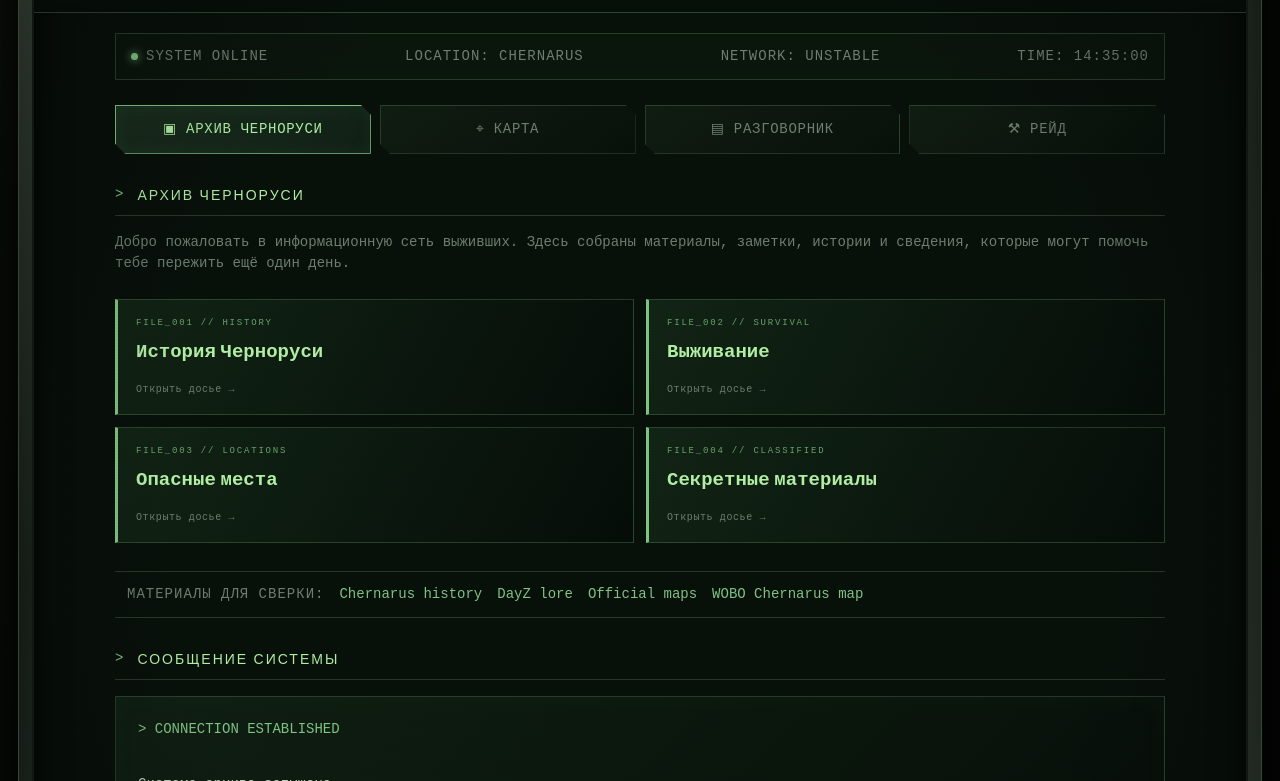
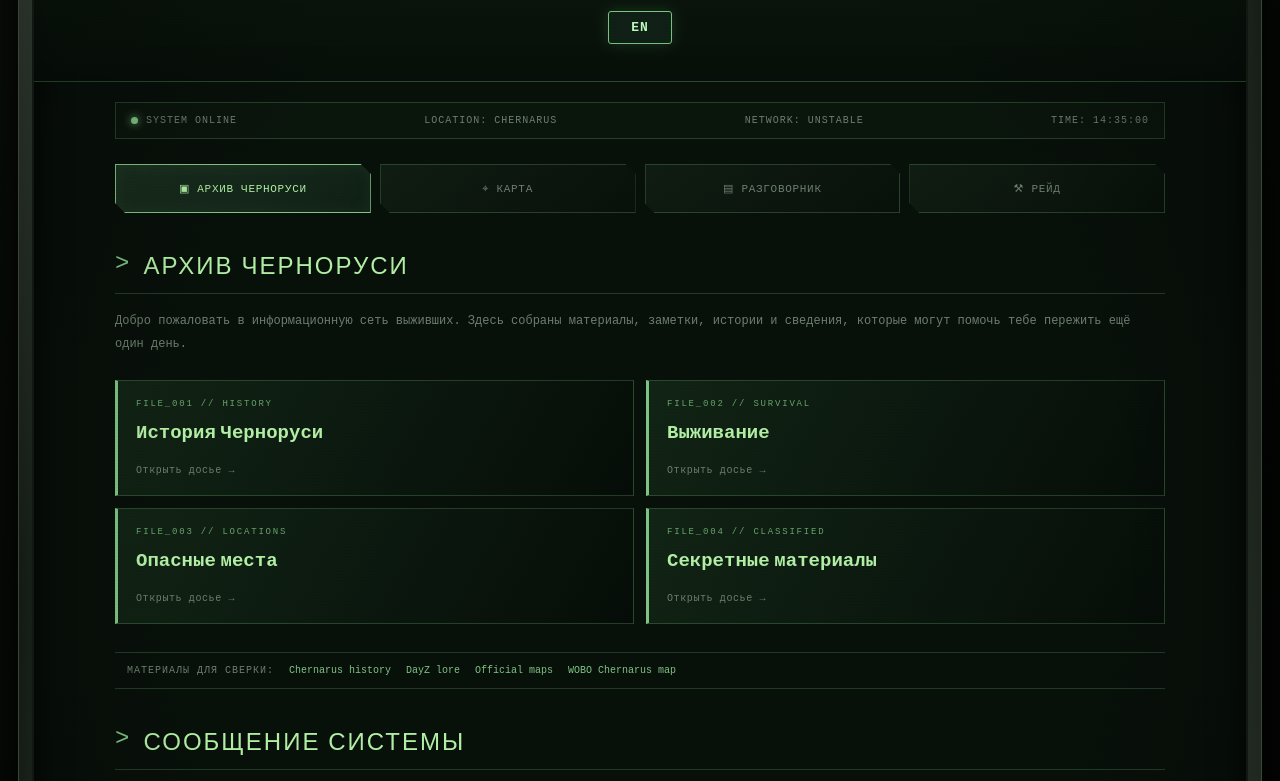
Before and after one commit to Unlt6134/Chernorustales, a plain HTML site: page index.html in a window 1280 px wide. Shown: the part 291-1072 px from the top of the page. Drawn offline with nearby package versions, Linux system fonts and the light colour scheme.

Commit message:
Restore original website styling

```diff
--- a/index.html
+++ b/index.html
@@ -896,27 +896,12 @@ html,body,button,input,select,textarea{font-family:"Courier New",monospace!impor
 #home .survival-topic-card .archive-menu-hint{font-size:13px!important;line-height:1.55!important}
 #home .survival-topic-detail ol,#home .survival-topic-detail ul{padding-left:1.4em}
 @media(max-width:600px){#home .survival-topic-detail{padding:17px 15px!important}#home .survival-topic-detail p,#home .survival-topic-detail li{font-size:15px!important;line-height:1.68!important}#home .survival-topic-detail h4{font-size:24px!important}#home .survival-topic-detail h5{font-size:19px!important}}
-
-
-/* Типографика: сохраняем исходные размеры, выравниваем интервалы */
-body { line-height: 1.5; }
-p, li, label, .section-description, .info-card p, .terminal-box {
-  line-height: 1.55;
-}
-h1, h2, h3, h4, .section-heading { line-height: 1.2; }
-p { margin-block: 0.65em; }
 </style>
 <style>
       .ct-lang-toggle{display:inline-block!important;position:relative;z-index:20;margin:14px auto 4px;padding:8px 20px;min-width:64px;border:1px solid #78c982;border-radius:3px;background:#102016;color:#c2ffc2;font:700 13px Consolas,monospace;letter-spacing:1px;cursor:pointer;box-shadow:0 0 14px rgba(107,210,118,.18)}
       .ct-lang-toggle:hover{background:#193321;box-shadow:0 0 18px rgba(107,210,118,.32)}
       header{text-align:center}
-
-
-/* Единый размер шрифта на всём сайте */
-html, body, body * {
-  font-size: 14px !important;
-}
-</style>
+    </style>
 </head>
 
 <body>
@@ -1376,12 +1361,6 @@ updateArchiveLanguage();
     line-height: 1.48 !important;
   }
 }
-
-
-/* Единый размер шрифта на всём сайте */
-html, body, body * {
-  font-size: 14px !important;
-}
 </style>
 
 </body>
```
